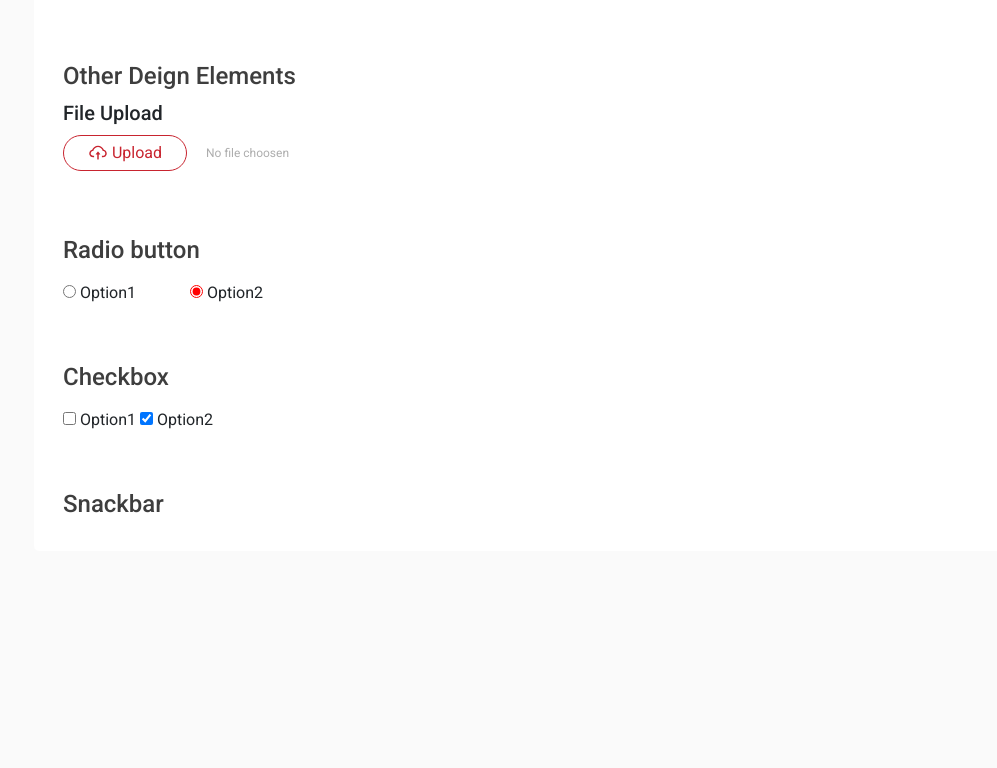
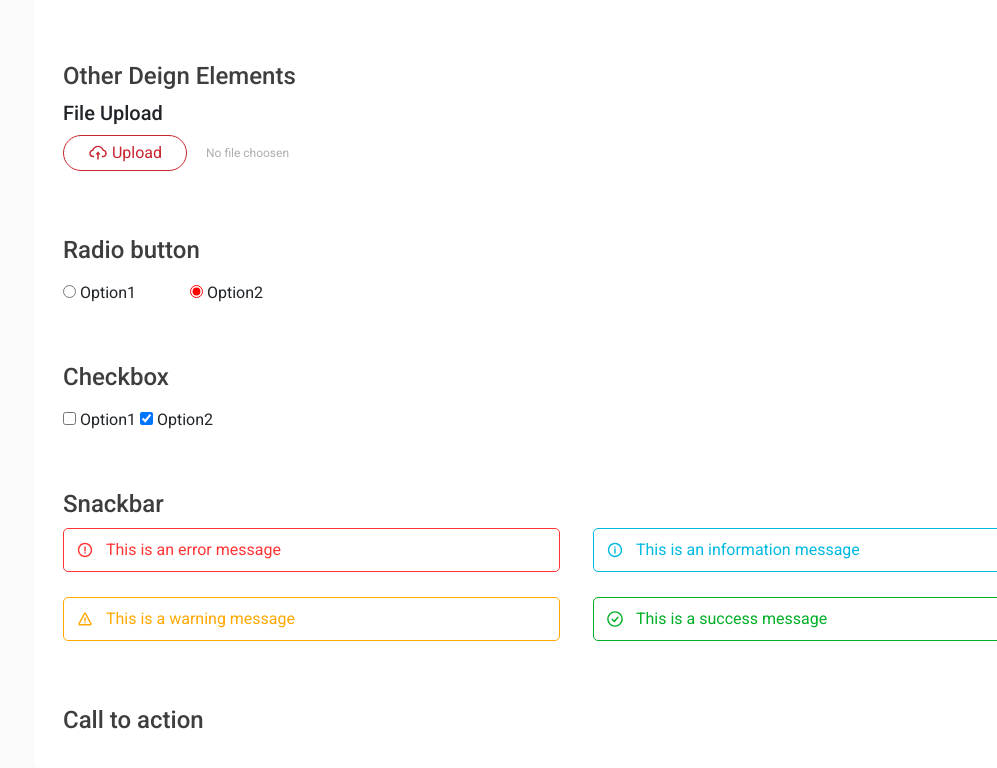
Before and after one commit to charchil08/Project, a plain HTML site: page HTML Training Assignment/innerpage.html in a window 1280 px wide. Shown: the part 1116-1884 px from the top of the page, without its empty margins (283-1280 px from the left). Before the commit the page ends 1829 px from the top, so only its background shows below. Drawn offline with Linux system fonts and the light colour scheme.

Commit message:
till part-9 done

```diff
--- a/HTML Training Assignment/css/style.css
+++ b/HTML Training Assignment/css/style.css
@@ -658,12 +658,37 @@ a {
   margin-left: 50px;
 }
 
+.part-8 .row-1 {
+  margin-bottom: 25px;
+}
+
 .part-8 .col {
   display: flex;
   justify-content: flex-start;
   align-items: center;
+  height: 44px;
+  /* UI Properties */
+  border: 1px solid #ff3535;
+  color: #ff3535;
+  border-radius: 5px;
+  margin-right: 33px;
 }
 
-.part-8 .img_error {
+.part-8 img {
   width: 18px;
 }
+
+.part-8 .row-1 .col:nth-child(2) {
+  border: 1px solid #00b9e1;
+  color: #00b9e1;
+}
+
+.part-8 .row-2 .col:first-child {
+  border: 1px solid #ffa800;
+  color: #ffa800;
+}
+
+.part-8 .row-2 .col:nth-child(2) {
+  border: 1px solid #00af27;
+  color: #00af27;
+}
--- a/HTML Training Assignment/innerpage.html
+++ b/HTML Training Assignment/innerpage.html
@@ -251,6 +251,46 @@
           </div>
           <div class="container part part-8">
             <h4>Snackbar</h4>
+            <div class="row row-1">
+              <div class="col">
+                <img
+                  src="./images/error-icon.svg"
+                  alt=""
+                  class="img img_error"
+                />&nbsp;&nbsp;&nbsp;
+                <span>This is an error message</span>
+              </div>
+              <div class="col">
+                <img
+                  src="./images/info-icon.svg"
+                  alt=""
+                  class="img img_info"
+                />&nbsp;&nbsp;&nbsp;
+                <span>This is an information message</span>
+              </div>
+            </div>
+            <div class="row row-2">
+              <div class="col">
+                <img
+                  src="./images/warning-icon.svg"
+                  alt=""
+                  class="img img_warn"
+                />&nbsp;&nbsp;&nbsp;
+                <span>This is a warning message</span>
+              </div>
+              <div class="col">
+                <img
+                  src="./images/success-icon.svg"
+                  alt=""
+                  class="img img_success"
+                />
+                &nbsp;&nbsp;&nbsp;
+                <span>This is a success message</span>
+              </div>
+            </div>
+          </div>
+          <div class="container part part-9">
+            <h4>Call to action</h4>
           </div>
         </div>
       </section>
```
